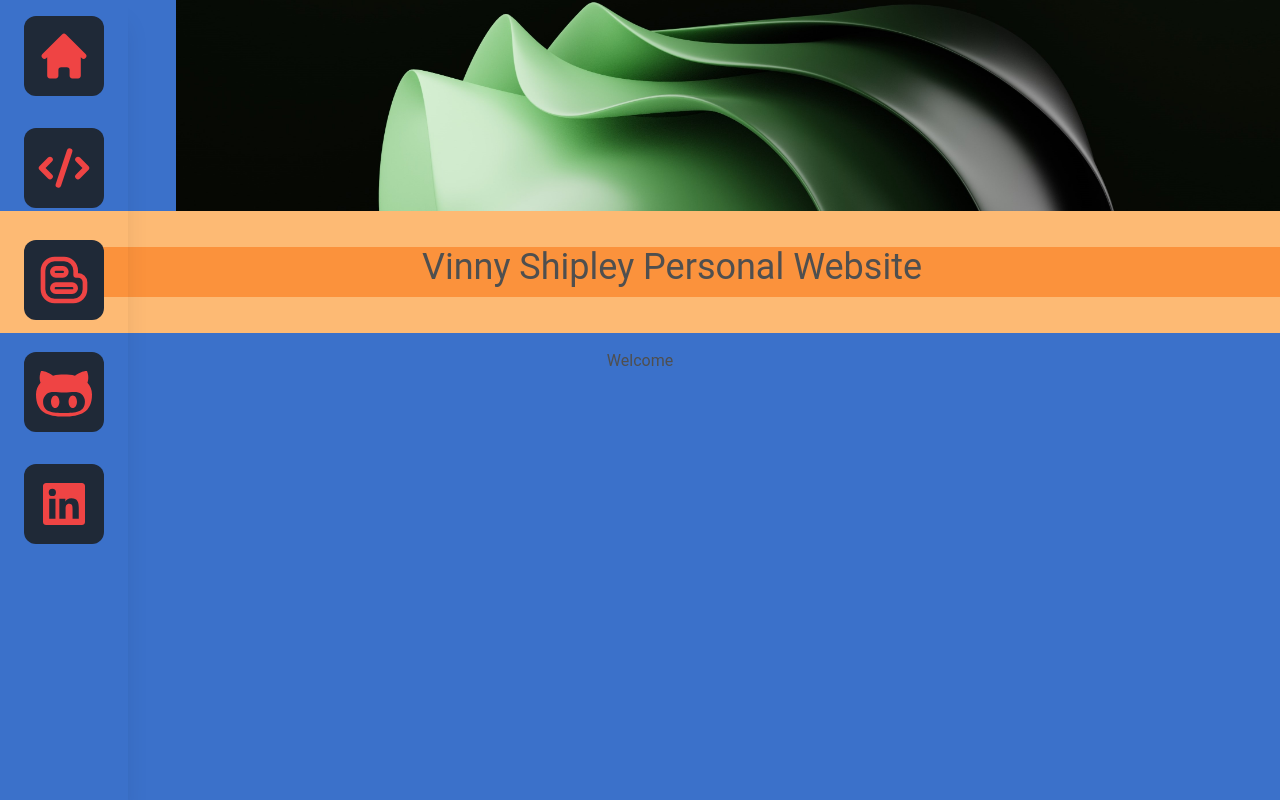
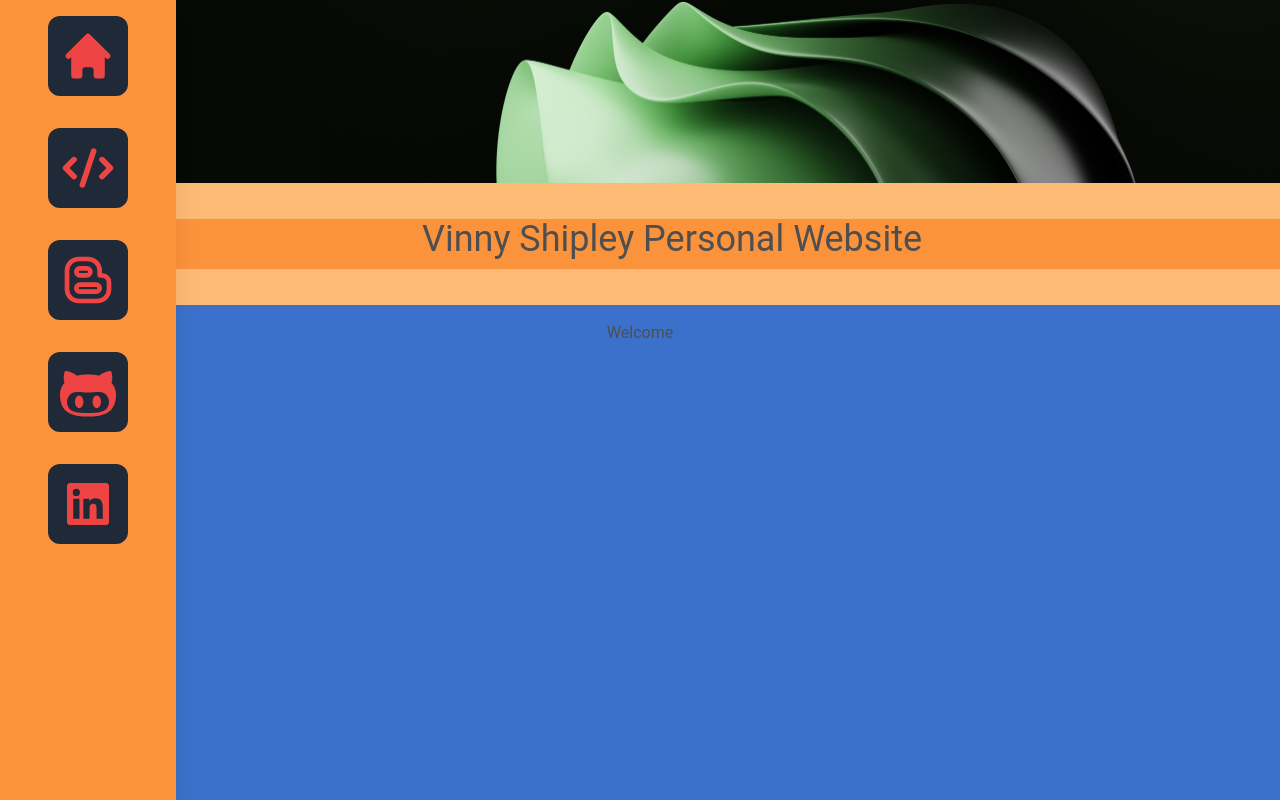
Before and after one commit to VinnyShipley/Personal_Site, a Next.js app: page / in a window 1280 px wide. Built offline with nearby package versions, Linux system fonts and the light colour scheme; what tw-elements would draw is missing.

Commit message:
absolute hack job to get the banner picture looking okay, ended up matching the color of the picture bg to a custom color hex I got from using the eyedrop chrome extension

```diff
--- a/src/components/headerimage.js
+++ b/src/components/headerimage.js
@@ -1,17 +1,18 @@
 import Image from "next/image"
-import bannerImage from "src/assets/philip-oroni-YHF1agMTOSs-unsplash.jpg"
+import bannerImage from "../assets/philip-oroni-YHF1agMTOSs-unsplash.jpg"
 
 
 function HeaderImage() {
   return (
-    <div className='pl-44 object-fill'>
+    <div className='pl-80 bg-header_black'>
     <Image
       src={bannerImage}
-      width={1200}
-      height={45}
+      width={2000}
+      height={50}
       alt="Banner picture of soft green geometry"
       />
     </div>
+
   );
 };
 
--- a/src/components/sidebar.js
+++ b/src/components/sidebar.js
@@ -9,7 +9,7 @@ const SideBar = () => {
 	return (
 		<div
 			id='sidebar'
-			className='fixed top-0 left-0 h-screen w-32 flex flex-col text-amber-100 shadow-xl'
+			className='fixed bg-basic top-0 left-0 h-screen w-44 flex flex-col text-amber-100 shadow-xl'
 		>
       <SideBarIcon icon={<HiHome size="56" />} text='Homepage' href="/"/>
 
--- a/src/pages/index.js
+++ b/src/pages/index.js
@@ -7,13 +7,11 @@ function MainLandingPage() {
 			<main>
 				<div>
 					<HeaderImage />
-
 					<div className='bg-accent py-9'>
 						<h1 className='bg-basic text-4xl text-center ml-16 pb-2.5'>
 							Vinny Shipley Personal Website
 						</h1>
 					</div>
-
 					<SideBar />
 				</div>
 			</main>
--- a/tailwind.config.js
+++ b/tailwind.config.js
@@ -18,6 +18,7 @@ module.exports = {
         basic: "#fb923c",
         accent: "#fdba74",
         secondary_hover: "#fcd34d",
+        header_black: "#050b04"
       },
       backgroundImage: {
         'gradient-radial': 'radial-gradient(var(--tw-gradient-stops))',
```
